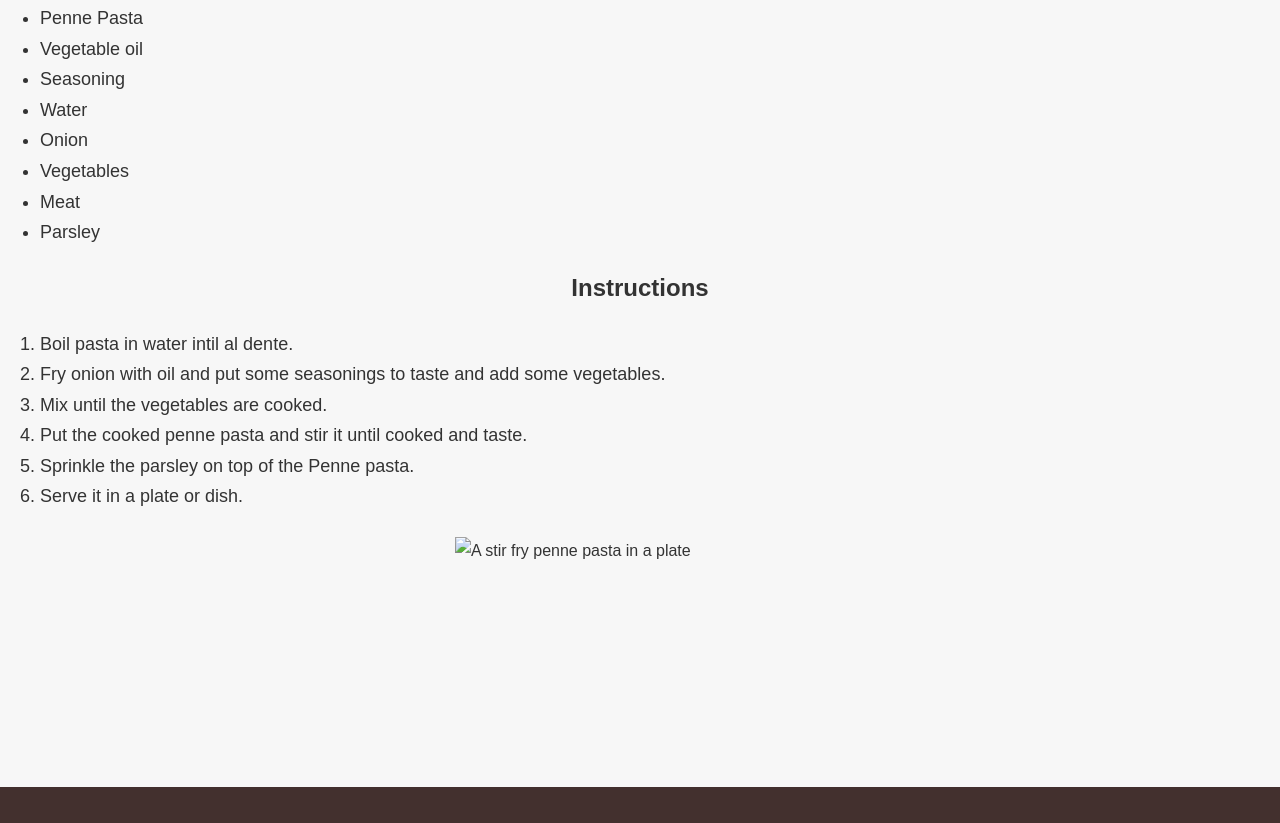
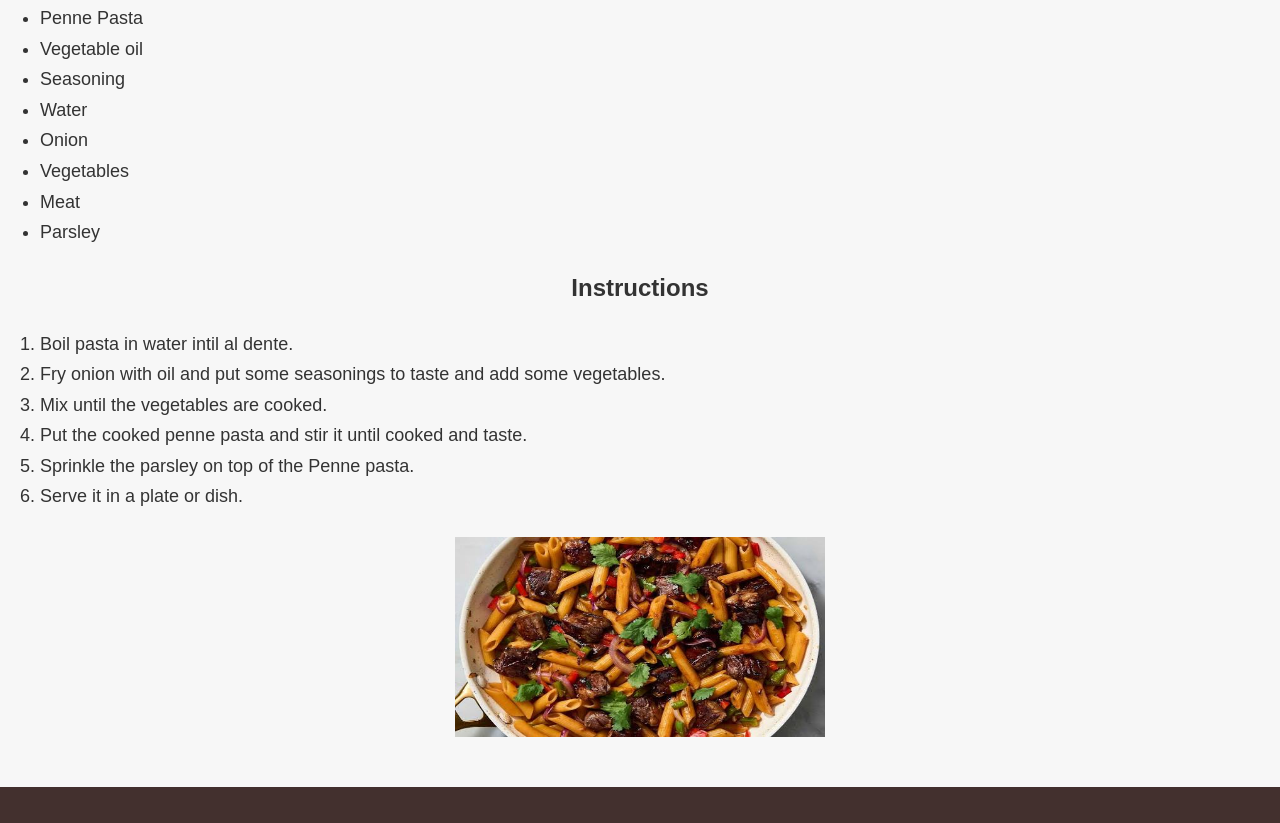
Before and after one commit to aishababbas-glitch/My-Portfolio, a plain HTML site: page my-recipes.html in a window 1280 px wide. Shown: the part 324-1147 px from the top of the page. Drawn offline with Linux system fonts and the light colour scheme.

Commit message:
Update my-recipes.html

```diff
--- a/my-recipes.html
+++ b/my-recipes.html
@@ -41,7 +41,7 @@
                                <li>Sprinkle the parsley on top of the Penne pasta.</li>
                                <li>Serve it in a plate or dish.</li>
                                </ol>
-                               <img src ="img/penne.jpeg" alt ="A stir fry penne pasta in a plate" height="200ppx" width="370ppx">
+                               <img src ="penne.jpeg" alt ="A stir fry penne pasta in a plate" height="200ppx" width="370ppx">
       <footer></footer>
 </body>
 </html>
```
